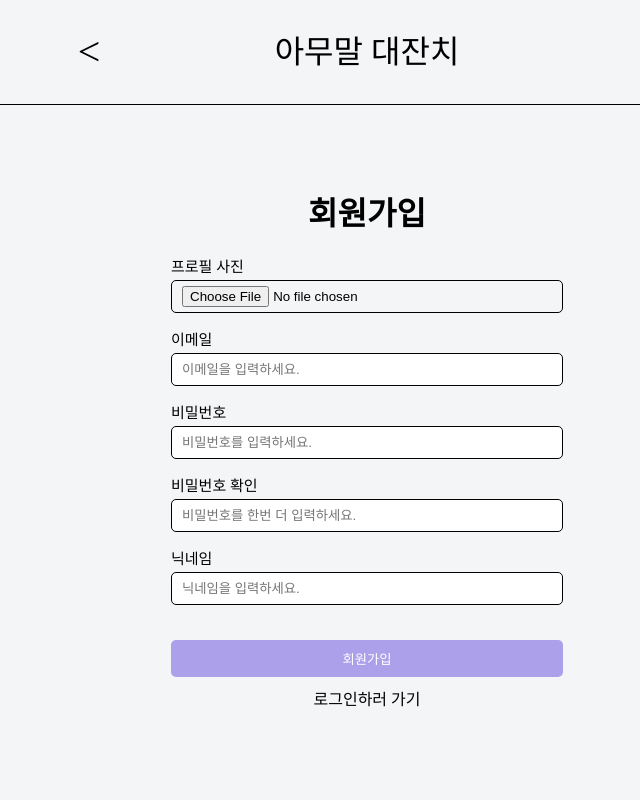
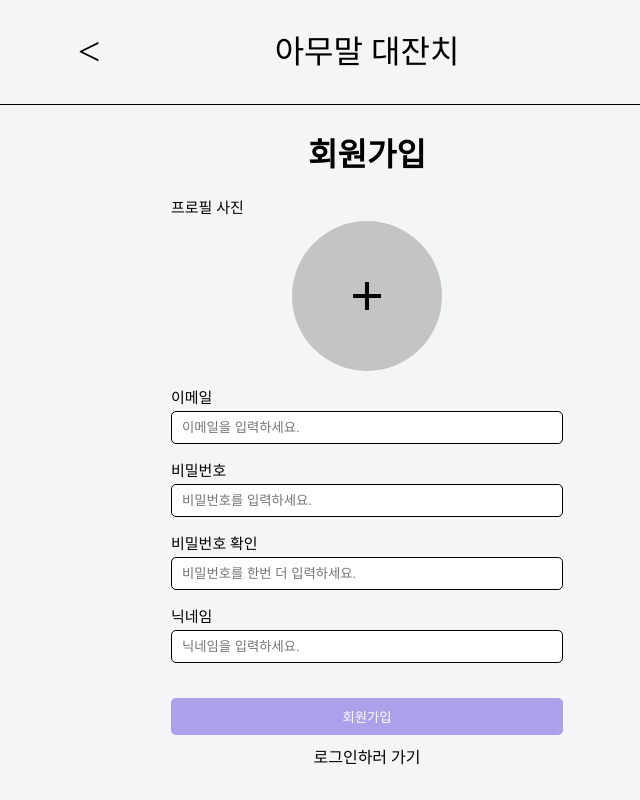
Before and after one commit to 100-hours-a-week/5-chen-react-fe, a React (Create React App) app: page /signup in a window 1280 px wide. Shown: the whole page, without its empty margins (273-913 px from the left). Built offline with nearby package versions, Linux system fonts and the light colour scheme; a web font is replaced by a local one.

Commit message:
done signup

```diff
--- a/src/components/MakeInputForm.jsx
+++ b/src/components/MakeInputForm.jsx
@@ -29,6 +29,7 @@ export function MakeInputForm(validateFunctions, values, setValues) {
 
   function BlurHandlerFactory(name) {
     return (event) => {
+      console.log("ON BLUR")
       const value = event.target.value;
       setVisited((prevState) => {
         return { ...prevState, [name]: true }
--- a/src/components/inputs/InputBox.jsx
+++ b/src/components/inputs/InputBox.jsx
@@ -2,20 +2,51 @@ import styles from "css/InputBox.module.css"
 
 function InputBox({ subject, type, name, placeholderText, BlurHandlerFactory, errorBag }) {
   const handleBlur = BlurHandlerFactory(name);
+  const SubjectLabel = <label htmlFor={name} className={styles.inputLabel}>
+    {subject}
+  </label>;
+
+  const HelperText = <p className={styles.helperText}>
+    {errorBag[name]}
+  </p>;
+
+
+  if (type === "profile_image") {
+    type = "file"
+
+    return (
+      <div className={styles.container}>
+        {SubjectLabel}
+        <div className={styles.circleBox}>
+          <label htmlFor={name} className={styles.circle}>
+            <span className={styles.ltCross}/>
+            <span className={styles.rtCross}/>
+            <span className={styles.lbCross}/>
+            <span className={styles.rbCross}/>
+          </label>
+        </div>
+        <input
+          id={name}
+          type={type} name={name}
+          className={styles.profileImageInput}
+          onChange={handleBlur}
+        />
+        {HelperText}
+      </div>
+    )
+  }
+
   return (
     <div className={styles.container}>
-      <label htmlFor={name} className={styles.inputLabel}>
-        {subject}
-      </label>
+      {SubjectLabel}
       <input
+        id={name}
         type={type} name={name}
         placeholder={placeholderText}
         className={styles.inputHere}
         onBlur={handleBlur}
       />
-      <p className={styles.helperText}>
-        {errorBag[name]}
-      </p>
+      {HelperText}
     </div>
   )
 
--- a/src/components/pages/SignUpPage.jsx
+++ b/src/components/pages/SignUpPage.jsx
@@ -2,7 +2,7 @@ import styles from "css/SignUpPage.module.css"
 import SmallLayout from "components/layouts/SmallLayout";
 import { MakeInputForm } from "components/MakeInputForm";
 import InputBox from "components/inputs/InputBox";
-import { emptyOrUndefined } from "util";
+import { emptyOrUndefined } from "util.js";
 import LongButton from "components/buttons/LongButton";
 import { useMemo, useState } from "react";
 import { Link } from "react-router-dom";
@@ -13,6 +13,7 @@ function SignUpPage() {
   const validateFunctions = {
     profile_image: useMemo(() => {
       console.log("validate profile_image")
+      console.log(values.profile_image)
       if (emptyOrUndefined(values.profile_image)) {
         return "프로필 사진을 추가해주세요."
       }
@@ -53,7 +54,7 @@ function SignUpPage() {
     <h1 className={styles.pageTitle}>회원가입</h1>
     <form className={styles.signUpForm}>
       <InputBox
-        type="file" name="profile_image"
+        type="profile_image" name="profile_image"
         subject="프로필 사진"
         BlurHandlerFactory={BlurHandlerFactory}
         errorBag={errorBag}
--- a/src/css/InputBox.module.css
+++ b/src/css/InputBox.module.css
@@ -25,3 +25,68 @@
     font-size: var(--font-size-12);
     color: red;
 }
+
+
+.profileImageInput {
+    visibility: hidden;
+    position: absolute;
+}
+
+.circleBox {
+    display: flex;
+    justify-content: center;
+}
+
+.circle {
+    width: 150px;
+    height: 150px;
+
+    background: rgb(196, 196, 196);
+    border-radius: 50%;
+
+    display: flex;
+    justify-content: center;
+    align-items: center;
+    align-content: center;
+    flex-wrap: wrap;
+}
+
+.ltCross {
+    margin-left: 32%;
+    width: 8%;
+    margin-top: 32%;
+    height: 8%;
+
+    border-right: 2px black solid;
+    border-bottom: 2px black solid;
+}
+
+.rtCross {
+    margin-right: 32%;
+    width: 8%;
+    margin-top: 32%;
+    height: 8%;
+
+    border-left: 2px black solid;
+    border-bottom: 2px black solid;
+}
+
+.lbCross {
+    margin-left: 32%;
+    width: 8%;
+    margin-bottom: 32%;
+    height: 8%;
+
+    border-right: 2px black solid;
+    border-top: 2px black solid;
+}
+
+.rbCross {
+    margin-right: 32%;
+    width: 8%;
+    margin-bottom: 32%;
+    height: 8%;
+
+    border-left: 2px black solid;
+    border-top: 2px black solid;
+}
```
